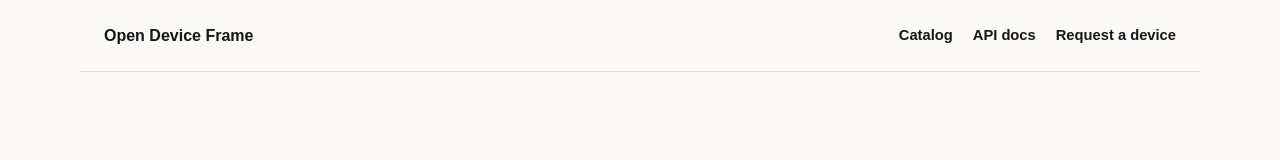
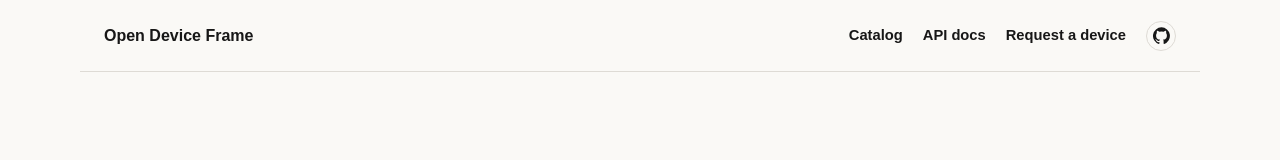
Before and after one commit to SinaKarimi7/open-device-frame, a Next.js app: page / in a window 1280 px wide. Shown: the top 160 px of the page. Built offline with nearby package versions, Linux system fonts and the light colour scheme; no server answers.

Commit message:
feat: add github link

```diff
--- a/app/globals.css
+++ b/app/globals.css
@@ -38,8 +38,31 @@ header a {
 }
 nav {
   display: flex;
+  align-items: center;
   gap: 20px;
   font-size: 0.92rem;
+}
+.github-link {
+  display: inline-flex;
+  align-items: center;
+  justify-content: center;
+  width: 30px;
+  height: 30px;
+  border: 1px solid var(--line);
+  border-radius: 50%;
+  color: var(--ink);
+  transition: background 160ms ease, color 160ms ease, border-color 160ms ease;
+}
+.github-link:hover,
+.github-link:focus-visible {
+  border-color: var(--ink);
+  background: var(--ink);
+  color: var(--paper);
+}
+.github-link svg {
+  width: 17px;
+  height: 17px;
+  fill: currentColor;
 }
 main {
   min-height: calc(100vh - 135px);
--- a/app/layout.tsx
+++ b/app/layout.tsx
@@ -43,6 +43,17 @@ export default function RootLayout({
             <a href="/devices">Catalog</a>
             <a href="/api-docs">API docs</a>
             <a href="/request-device">Request a device</a>
+            <a
+              className="github-link"
+              href="https://github.com/SinaKarimi7/open-device-frame"
+              target="_blank"
+              rel="noopener noreferrer"
+              aria-label="Open Device Frame on GitHub"
+            >
+              <svg viewBox="0 0 24 24" aria-hidden="true" focusable="false">
+                <path d="M12 .5a12 12 0 0 0-3.79 23.39c.6.11.82-.26.82-.58v-2.05c-3.34.73-4.04-1.61-4.04-1.61-.55-1.39-1.33-1.76-1.33-1.76-1.09-.75.08-.74.08-.74 1.2.08 1.83 1.23 1.83 1.23 1.07 1.83 2.8 1.3 3.48.99.11-.77.42-1.3.76-1.6-2.67-.3-5.47-1.34-5.47-5.93 0-1.31.47-2.38 1.23-3.22-.12-.3-.53-1.52.12-3.17 0 0 1-.32 3.3 1.23a11.5 11.5 0 0 1 6 0c2.3-1.55 3.3-1.23 3.3-1.23.65 1.65.24 2.87.12 3.17.77.84 1.23 1.91 1.23 3.22 0 4.6-2.8 5.62-5.48 5.92.43.37.81 1.1.81 2.22v3.28c0 .32.22.69.83.58A12 12 0 0 0 12 .5Z" />
+              </svg>
+            </a>
           </nav>
         </header>
         <main>{children}</main>
```
